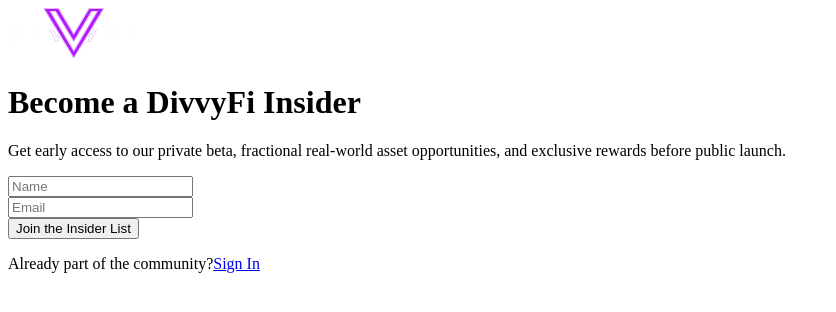
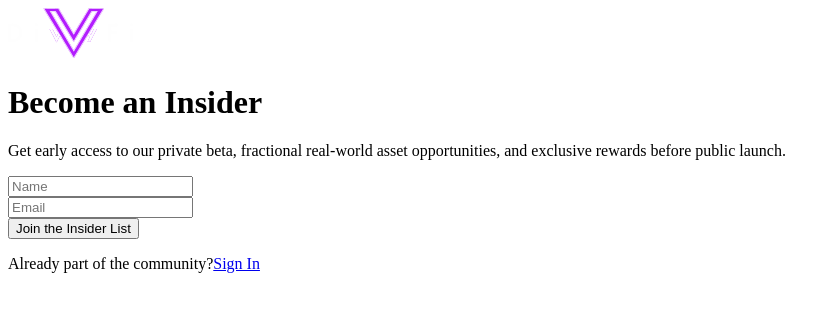
Before and after one commit to DivvyFi/divvyfi-site-TEST, a Next.js app: page /signup/insider in a window 1280 px wide. Shown: the top 312 px of the page, without its empty margins (0-836 px from the left). Built offline with nearby package versions, Linux system fonts and the light colour scheme.

Commit message:
Update header text for insider signup page

```diff
--- a/src/app/signup/insider/page.tsx
+++ b/src/app/signup/insider/page.tsx
@@ -31,7 +31,7 @@
         </div>
 
         <h1 className="text-3xl md:text-4xl font-semibold drop-shadow-[0_0_12px_rgba(189,36,223,0.8)]">
-          Become a DivvyFi Insider
+          Become an Insider
         </h1>
 
         <p className="text-gray-300 text-base mb-6">
```
